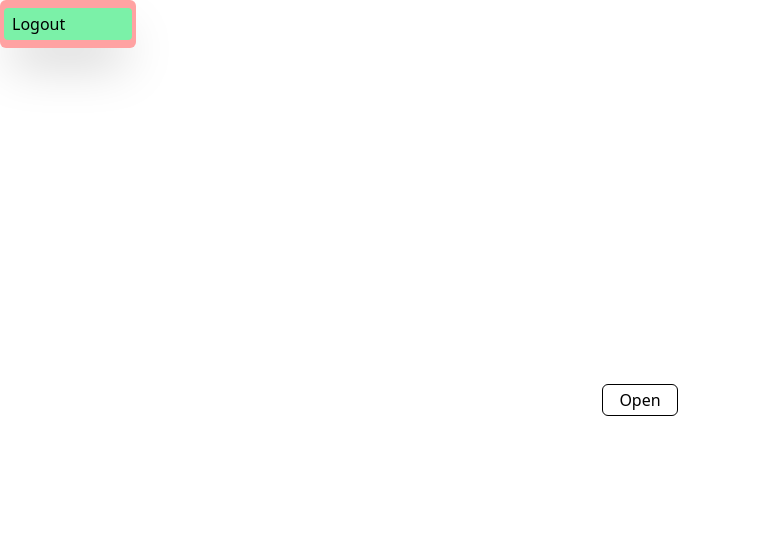
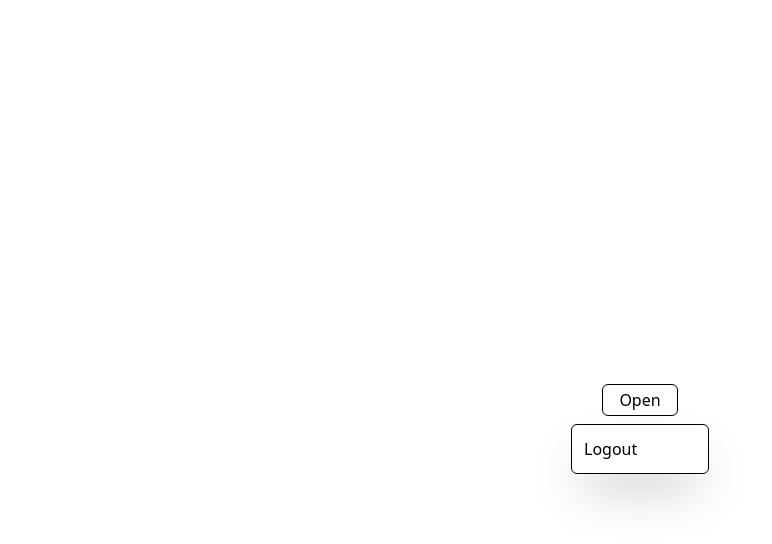
Before and after one commit to anish-f60/React-Component, a React (Vite) app: page / in a window 1280 px wide. Both pictures are taken after a click on the button "Open". Shown: the top 544 px of the page, without its empty margins (0-772 px from the left). Built offline with nearby package versions, Linux system fonts and the light colour scheme.

Commit message:
feat: add style dynamically for content based on trigger position

```diff
--- a/src/components/DropdownMenu/DropdownMenu.jsx
+++ b/src/components/DropdownMenu/DropdownMenu.jsx
@@ -1,17 +1,53 @@
-import { createContext, useState } from "react";
+import { createContext, useEffect, useRef, useState } from "react";
 
 export const DropdownMenuCtx = createContext();
 
 const DropdownMenu = ({ children }) => {
   const [isDropdownOpen, setIsDropdownOpen] = useState(false);
+  const [contentStyle, setContentStyle] = useState({
+    visibility: "hidden",
+    opacity: "0",
+  });
+
+  const refs = {
+    triggerRef: useRef(null),
+    contentRef: useRef(null),
+  };
 
   const toggleDropdown = () => {
-    console.log("helo");
     setIsDropdownOpen((prevState) => !prevState);
   };
 
+  useEffect(() => {
+    if (isDropdownOpen) {
+      const triggerRef = refs.triggerRef.current;
+      const contentRef = refs.contentRef.current;
+      const GAP_BETWEEN_TRIGGER = 8;
+
+      const triggerRect = triggerRef.getBoundingClientRect();
+      const contentRect = contentRef.getBoundingClientRect();
+
+      let contentY = triggerRect.top + triggerRect.height + GAP_BETWEEN_TRIGGER;
+      let contentX =
+        triggerRect.left + triggerRect.width / 2 - contentRect.width / 2;
+
+      setContentStyle({
+        visibility: "visible",
+        opacity: "1",
+        transform: `translate(${contentX}px, ${contentY}px)`,
+      });
+    } else {
+      setContentStyle({
+        visibility: "hidden",
+        opacity: "0",
+      });
+    }
+  }, [isDropdownOpen]);
+
   return (
-    <DropdownMenuCtx.Provider value={{ isDropdownOpen, toggleDropdown }}>
+    <DropdownMenuCtx.Provider
+      value={{ isDropdownOpen, contentStyle, refs, toggleDropdown }}
+    >
       {children}
     </DropdownMenuCtx.Provider>
   );
--- a/src/components/DropdownMenu/DropdownMenuContent.jsx
+++ b/src/components/DropdownMenu/DropdownMenuContent.jsx
@@ -3,7 +3,7 @@ import { DropdownMenuCtx } from "./DropdownMenu";
 import { createPortal } from "react-dom";
 
 const DropdownMenuContent = ({ className = "", children }) => {
-  const { isDropdownOpen } = useContext(DropdownMenuCtx);
+  const { isDropdownOpen, refs, contentStyle } = useContext(DropdownMenuCtx);
 
   if (!isDropdownOpen) {
     return null;
@@ -11,7 +11,9 @@ const DropdownMenuContent = ({ className = "", children }) => {
 
   return createPortal(
     <div
-      className={`flex flex-col py-2 rounded-md bg-red-300 shadow-2xl fixed top-0 left-0 ${className}`}
+      ref={refs.contentRef}
+      style={{ ...contentStyle }}
+      className={`flex flex-col py-2 rounded-md bg-white border shadow-2xl fixed top-0 left-0 ${className}`}
     >
       {children}
     </div>,
--- a/src/components/DropdownMenu/DropdownMenuItem.jsx
+++ b/src/components/DropdownMenu/DropdownMenuItem.jsx
@@ -12,7 +12,7 @@ const DropdownMenuItem = ({ className = "", children, ...props }) => {
           props.onClick();
         }
       }}
-      className={`h-8 min-w-32 flex items-center justify-between rounded-sm hover:bg-gray-300/30 mx-1 px-2 bg-green-300 ${className}`}
+      className={`h-8 min-w-32 flex items-center justify-between rounded-sm hover:bg-gray-300/30 mx-1 px-2 ${className}`}
       {...props}
     >
       {children}
--- a/src/components/DropdownMenu/DropdownMenuTrigger.jsx
+++ b/src/components/DropdownMenu/DropdownMenuTrigger.jsx
@@ -2,10 +2,11 @@ import { useContext } from "react";
 import { DropdownMenuCtx } from "./DropdownMenu";
 
 const DropdownMenuTrigger = ({ children }) => {
-  const { toggleDropdown } = useContext(DropdownMenuCtx);
+  const { toggleDropdown, refs } = useContext(DropdownMenuCtx);
 
   return (
     <button
+      ref={refs.triggerRef}
       onClick={toggleDropdown}
       className="border rounded-md px-4 h-8 cursor-pointer
     "
```
